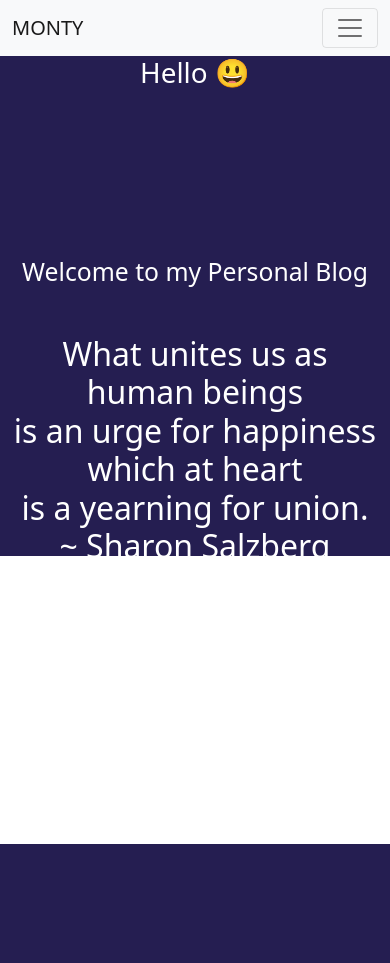
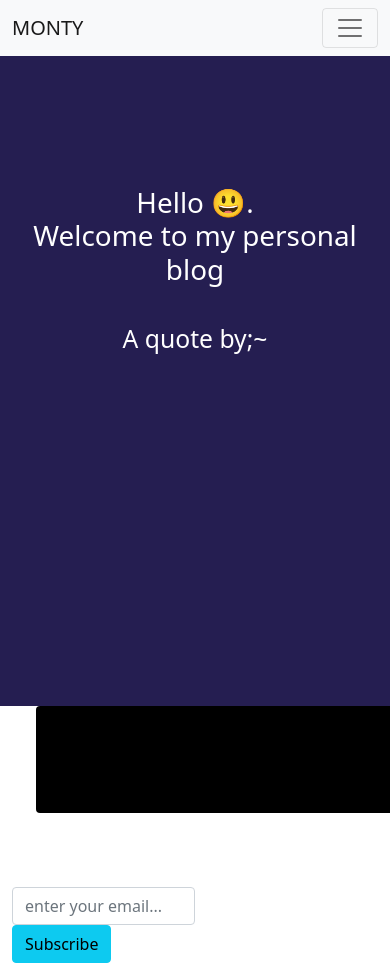
Before and after one commit to nancymukuiya14/Monty-blog, a Flask app: page / in a window 390 px wide; the page is wider, and only the part inside the window is pictured. Before the commit the page ends 844 px from the top of that part, so only its background shows below. Run offline with Flask 2, Linux system fonts and the light colour scheme; data that the repository does not hold is empty; some libraries are stand-ins or nearby versions.

Commit message:
update my index file

```diff
--- a/app/templates/index.html
+++ b/app/templates/index.html
@@ -3,10 +3,11 @@
 {% block content %}
 <div class="container-fluid">
     <div class="row ">
-        <div class="col-md-9 " style="text-align: center; color: white;height: 500px;width: 100%;background-color:#251e51;">
-            <h1>Hello 😃</h1>
-            <h2 class="welcome" style="top:160px;position: relative;">Welcome to my Personal Blog</h2>
-            <h3  class="intro" style="text-align: center;position: relative;top: 200px;font-size:2rem ;">What unites us as human beings <br>is an urge for happiness which at heart <br>is a yearning for union. ~ Sharon Salzberg</h3>
+        <div class="col-md-9 "
+            style="text-align: center; color: white;height: 650px;width: 100%;background-color:#251e51;">
+            <h1 class="hello" style="text-align: center;position: relative;top: 130px;">Hello 😃.<br>Welcome to my personal blog</h1>
+            <h2 class="welcome" style="top:160px;position: relative;">A quote by;~{{quote.author}}</h2>
+            <h3 class="intro" style="text-align: center;position: relative;top: 200px;font-size:2rem ;">{{quote.quote}}</h3>
         </div>
     </div>
 
@@ -37,13 +38,17 @@
                     </div>
                 </div>
             </div>
-
-            <div class="col-md-6" style="position: relative;left:700px;bottom: 400px;">
-                <div class="card cardquote" style="background-color: black; color: #ffffff;">
+        </div>
+        <br>
+        <br>
+        {% endfor %}
+        <div class="col-md-4">
+            <div class="container-fluid">
+                <div class="card cardquote" style="background-color: black;text-align: center; color: #ffffff;width: 1330px;">
+                    <h5>Random quote</h5>
                     <p class="card-content">{{quote.quote}}</p>
                     <div class="card-footer">
                         <p>A quote by: <span style="color: GREY;">{{quote.author}}</span> </p>
-                    </div>
                     </div>
                 </div>
             </div>
@@ -58,12 +63,12 @@
     <div class="container">
         <div class="row">
             <div class="col-md-12">
-            <div class="email" style="position: relative;bottom: 160px;width: 50%;">
+                <div class="email" style="position: relative;top: 50px;width: 50%;">
                     <form class="form-inline ml-2" action="{{url_for('main.subscribe')}}" method="POST">
                         <div class="md-form form-group">
                             <label class="white-color"></label>
-                        <input type="email" class="form-control " name="subscriber" placeholder="enter your email..."
-                            required>
+                            <input type="email" class="form-control " name="subscriber"
+                                placeholder="enter your email..." required>
                         </div>
                         <div class="md-form form-group">
                             <button class="btn btn-md btn-info" id="subs">Subscribe</button>
@@ -73,5 +78,4 @@
             </div>
         </div>
     </div>
-{% endfor %}
     {% endblock %}
```
Also changed, not shown: app/static/assets/vectors.png (added). Lines whose indentation alone changed are shown as unchanged.
